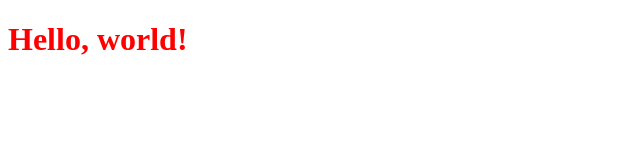
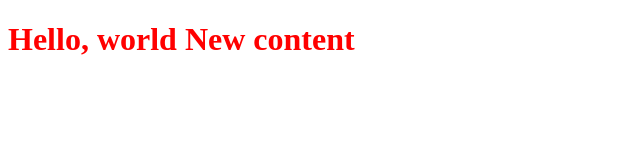
Before and after one commit to discoveryvip2/mypro, a plain HTML site: page index.html in a window 1280 px wide. Shown: the whole page, without its empty margins (0-640 px from the left). Drawn offline with Linux system fonts and the light colour scheme.

Commit message:
ready new content

```diff
--- a/index.html
+++ b/index.html
@@ -7,7 +7,7 @@
       <title>My WebSite</title>
 </head>
 <body>
-      <h1>Hello, world!</h1>
+      <h1>Hello, world New content</h1>
       <script src="apps.js"></script>
 </body>
 </html>
```
